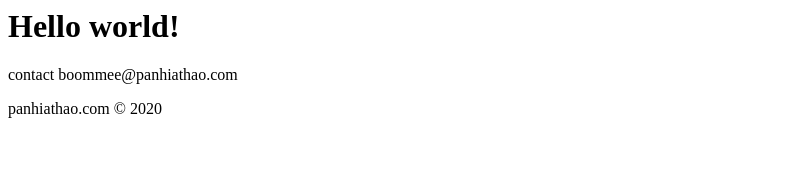
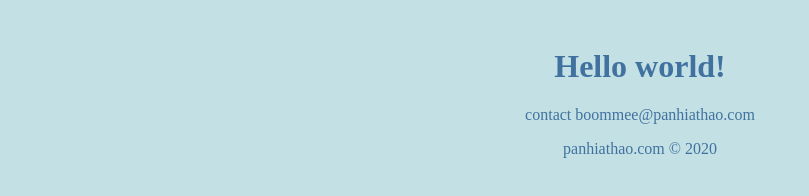
Before and after one commit to Panhiathao/boomme.panhiathao.com, a plain HTML site: page index.html in a window 1280 px wide. Shown: the whole page, without its empty margins (0-809 px from the left). Drawn offline with Linux system fonts and the light colour scheme.

Commit message:
add css and js

```diff
--- /dev/null
+++ b/index.css
@@ -0,0 +1,6 @@
+body {
+    background-color: #c3e0e5;
+    color: #41729f;
+    text-align: center;
+    padding-top: 5vh;
+}
--- a/index.html
+++ b/index.html
@@ -1,5 +1,8 @@
 <html>
-    <head></head>
+    <head>
+        <title>boommee&panhia</title>
+        <link rel="stylesheet" href="index.css" />
+    </head>
     <body>
         <header></header>
         <main>
```
Also changed, not shown: index.js (added).
